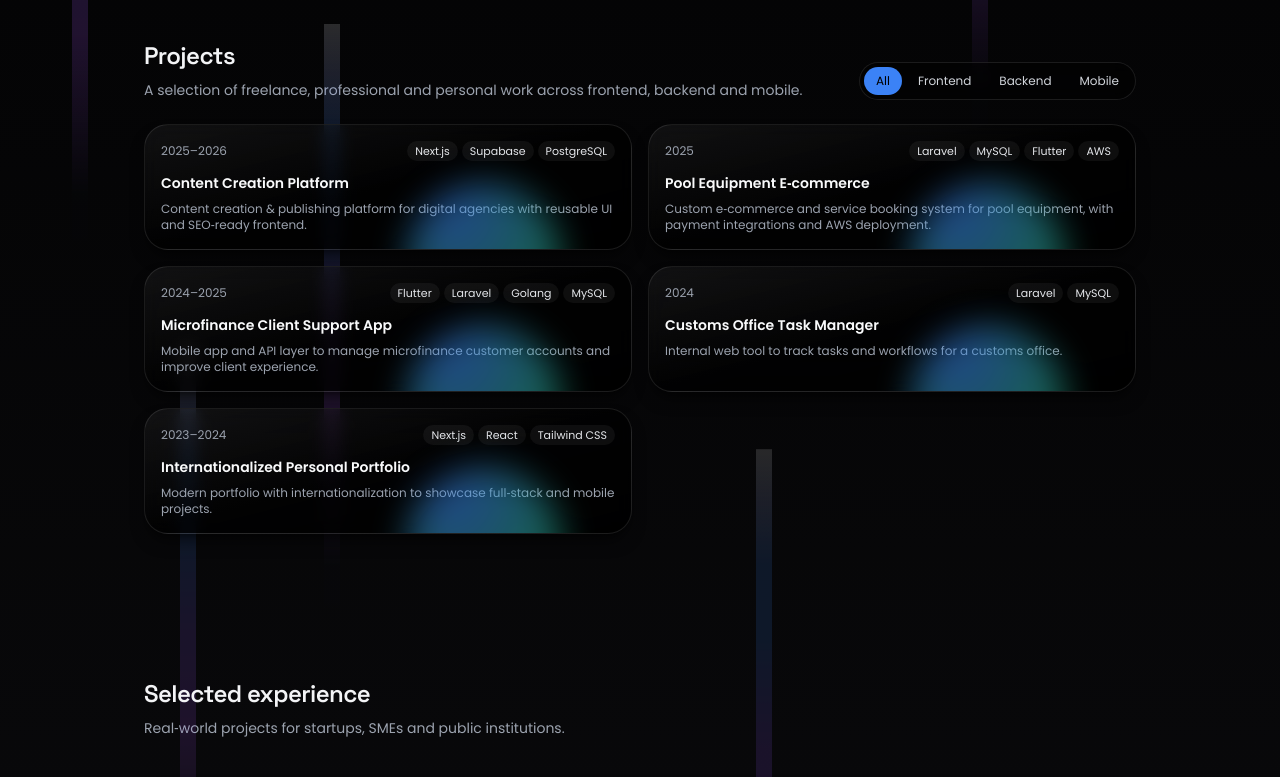
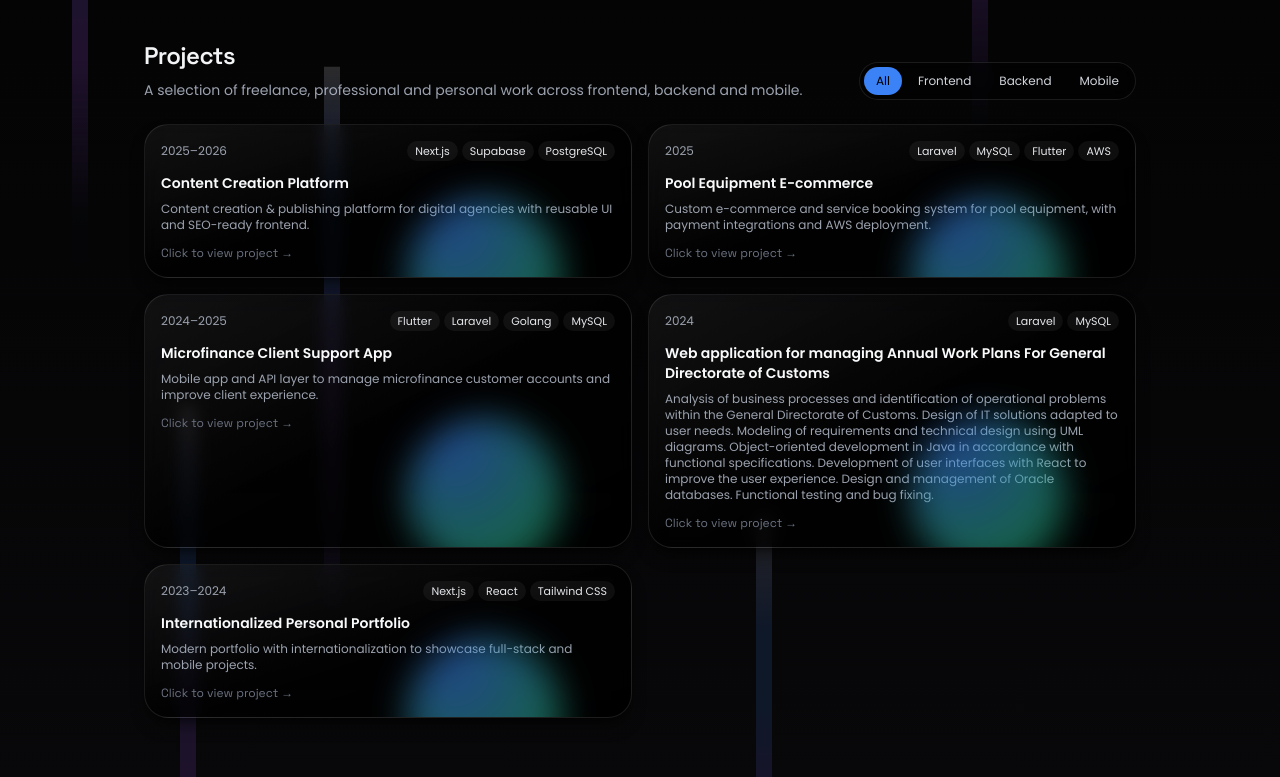
Before and after one commit to Marosata/portfolio-Fanomezantsoa-Marosata, a Next.js app in the folder portfolio_v2/: page / in a window 1280 px wide. Shown: the part 760-1537 px from the top of the page. Built offline with nearby package versions, Linux system fonts and the light colour scheme.

Commit message:
Update for the project lists

```diff
--- a/portfolio_v2/components/projects.tsx
+++ b/portfolio_v2/components/projects.tsx
@@ -17,6 +17,7 @@ type Project = {
   stack: string[];
   category: Category[];
   year: string;
+  link: string;
 };
 
 const projects: Project[] = [
@@ -25,24 +26,26 @@ const projects: Project[] = [
     title: "Content Creation Platform",
     titleFr: "Plateforme de création de contenu",
     description:
-      "Content creation & publishing platform for digital agencies with reusable UI and SEO‑ready frontend.",
+      "Content creation & publishing platform for digital agencies with reusable UI and SEO-ready frontend.",
     descriptionFr:
       "Plateforme de création et publication de contenu pour agences digitales avec UI réutilisable et frontend optimisé SEO.",
     stack: ["Next.js", "Supabase", "PostgreSQL"],
     category: ["frontend", "backend"],
-    year: "2025–2026"
+    year: "2025–2026",
+    link: "https://www.myxplace.agency/en"
   },
   {
     id: "ecommerce-pools",
-    title: "Pool Equipment E‑commerce",
-    titleFr: "E‑commerce équipements de piscine",
+    title: "Pool Equipment E-commerce",
+    titleFr: "E-commerce équipements de piscine",
     description:
-      "Custom e‑commerce and service booking system for pool equipment, with payment integrations and AWS deployment.",
+      "Custom e-commerce and service booking system for pool equipment, with payment integrations and AWS deployment.",
     descriptionFr:
-      "Plateforme e‑commerce et réservation de services pour équipements de piscine avec paiements intégrés et déploiement AWS.",
+      "Plateforme e-commerce et réservation de services pour équipements de piscine avec paiements intégrés et déploiement AWS.",
     stack: ["Laravel", "MySQL", "Flutter", "AWS"],
     category: ["frontend", "backend", "mobile"],
-    year: "2025"
+    year: "2025",
+    link: "https://drive.google.com/drive/folders/1ZBXVHY2ZMfX2RzHgtlFgBAz82uI9Kfr3?usp=sharing"
   },
   {
     id: "microfinance-app",
@@ -54,31 +57,34 @@ const projects: Project[] = [
       "Application mobile et couche API pour gérer les comptes clients microfinance et améliorer l’expérience utilisateur.",
     stack: ["Flutter", "Laravel", "Golang", "MySQL"],
     category: ["backend", "mobile"],
-    year: "2024–2025"
+    year: "2024–2025",
+    link: "https://drive.google.com/drive/folders/1UtB6kxNnmkqCmkS6kt7_s-9oqJatmiDf?usp=sharing"
   },
   {
     id: "customs-tasks",
-    title: "Customs Office Task Manager",
-    titleFr: "Gestionnaire de tâches pour douanes",
+    title: "Web application for managing Annual Work Plans For General Directorate of Customs",
+    titleFr: "Application Web pour gestion de Plan de Travail Annuel chez Direction Générale des Douanes",
     description:
-      "Internal web tool to track tasks and workflows for a customs office.",
+      "Analysis of business processes and identification of operational problems within the General Directorate of Customs. Design of IT solutions adapted to user needs. Modeling of requirements and technical design using UML diagrams. Object-oriented development in Java in accordance with functional specifications. Development of user interfaces with React to improve the user experience. Design and management of Oracle databases. Functional testing and bug fixing.",
     descriptionFr:
-      "Outil web interne pour suivre les tâches et workflows d’un bureau des douanes.",
+      "Analyse des processus métiers et identification des problématiques opérationnelles au sein de la Direction Générale des Douanes. Conception de solutions informatiques adaptées aux besoins des utilisateurs. Modélisation des besoins et conception technique à l’aide de diagrammes UML. Développement Java et interfaces React. Bases de données Oracle. Tests et correction.",
     stack: ["Laravel", "MySQL"],
     category: ["backend", "frontend"],
-    year: "2024"
+    year: "2024",
+    link: "https://drive.google.com/drive/folders/1PDit-M4C5mIVGBs9T7VMsAu2yOr5rwh7?usp=sharing"
   },
   {
     id: "personal-portfolio",
     title: "Internationalized Personal Portfolio",
     titleFr: "Portfolio personnel internationalisé",
     description:
-      "Modern portfolio with internationalization to showcase full‑stack and mobile projects.",
+      "Modern portfolio with internationalization to showcase full-stack and mobile projects.",
     descriptionFr:
-      "Portfolio moderne avec internationalisation pour présenter les projets full‑stack et mobile.",
+      "Portfolio moderne avec internationalisation pour présenter les projets full-stack et mobile.",
     stack: ["Next.js", "React", "Tailwind CSS"],
     category: ["frontend"],
-    year: "2023–2024"
+    year: "2023–2024",
+    link: "https://www.myxplace.agency/en"
   }
 ];
 
@@ -140,6 +146,14 @@ export function Projects(props: ProjectsProps) {
             whileInView={{ opacity: 1, y: 0 }}
             viewport={{ once: true, amount: 0.2 }}
             transition={{ delay: index * 0.06, duration: 0.5 }}
+            onClick={() => window.open(project.link, "_blank", "noopener,noreferrer")}
+            role="link"
+            tabIndex={0}
+            onKeyDown={(e) => {
+              if (e.key === "Enter") {
+                window.open(project.link, "_blank", "noopener,noreferrer");
+              }
+            }}
             className="relative overflow-hidden rounded-3xl border border-slate-200 bg-gradient-to-br from-slate-50 via-slate-100 to-slate-200 p-4 shadow-lg shadow-slate-300/30 backdrop-blur dark:border-white/10 dark:from-white/5 dark:via-black/70 dark:to-black/90 dark:shadow-black/50"
           >
             <div className="fx-card-blob" aria-hidden="true" />
@@ -162,6 +176,9 @@ export function Projects(props: ProjectsProps) {
             <p className="mt-2 font-poppins text-xs text-slate-600 dark:text-gray-400">
               {isEn ? project.description : project.descriptionFr}
             </p>
+            <p className="mt-3 text-xs text-slate-500 dark:text-gray-500">
+              Click to view project →
+            </p>
           </motion.article>
         ))}
       </div>
```
